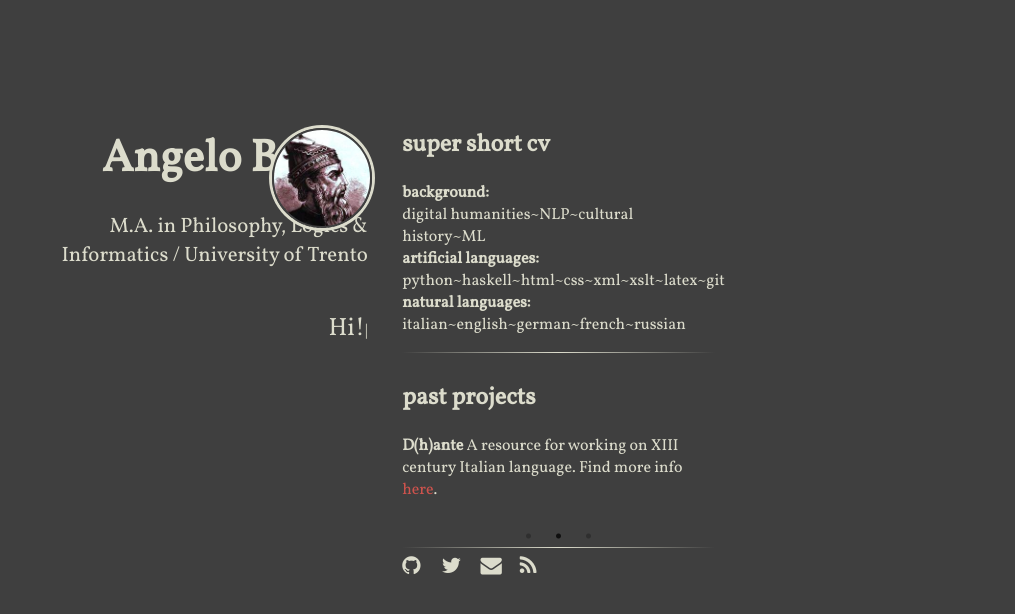
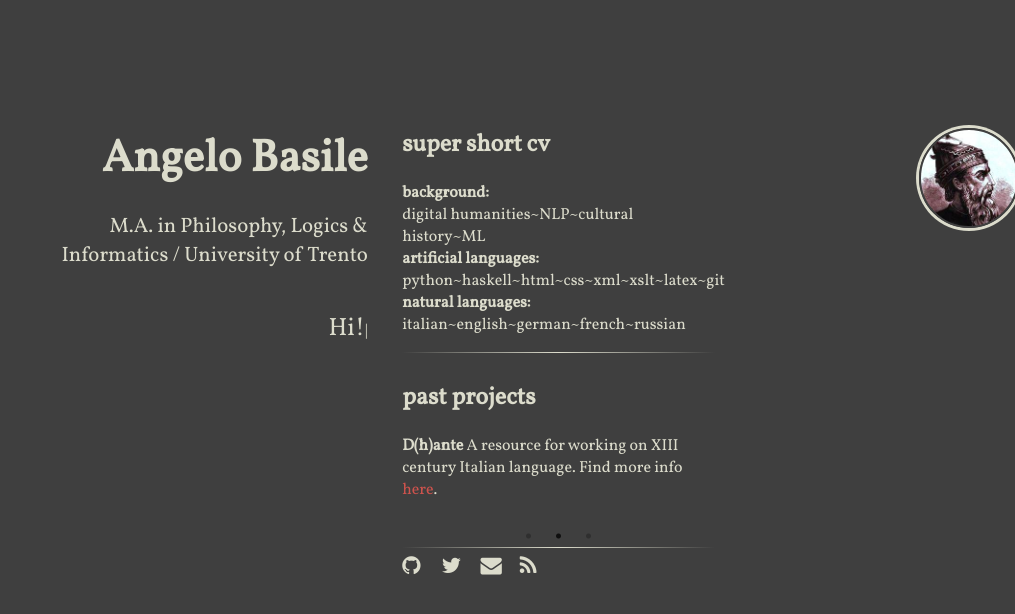
Before and after one commit to rs2/anbasile.github.io, a Jekyll site: the page built from index.html, in a window 1280 px wide. Shown: the top 614 px of the page, without its empty margins (265-1280 px from the left). Built offline with Jekyll 4.4.1, drawn with Linux system fonts in a browser that asks for light colours; nearby versions of some CDN libraries.

Commit message:
Update main.scss

```diff
--- a/assets/main.scss
+++ b/assets/main.scss
@@ -52,13 +52,15 @@ a:hover {
 .logo-container {
 	text-align: center;
 	perspective: 1000;
+	position: absolute;
+	right: 0;
 }
 /*** flip the pane when hovered ***/
 .logo-container:hover .flipper, .logo-container.hover .flipper {
 	transform: rotateY(180deg);
 }
 
-.front, .back {
+.logo-container, .front, .back {
 	width: 96px;
 	height: 96px;
 }
```
